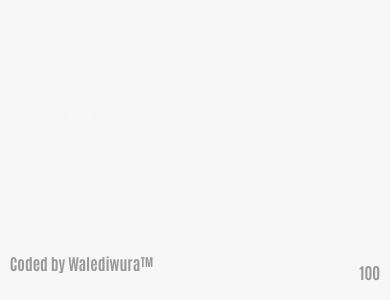
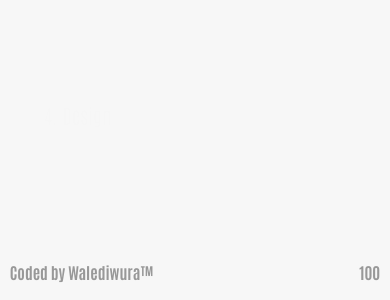
Before and after one commit to Walediwura/dTechXFolio, a Next.js app: page / in a window 390 px wide. Shown: the part 6303-6603 px from the top of the page. Built offline with nearby package versions, Linux system fonts and the light colour scheme.

Commit message:
Loader Screen Padding Alignment

```diff
--- a/app/page.jsx
+++ b/app/page.jsx
@@ -89,7 +89,7 @@ export default function Home() {
               </span>
             </div>
 
-            <div className="absolute bottom-4 left-0  font-bold p-[2.5%]">
+            <div className="absolute bottom-4 left-0  font-bold px-[2.5%] sm:p-[2.5%]">
               Coded by{" "}
               <a
                 target="_blank"
```
